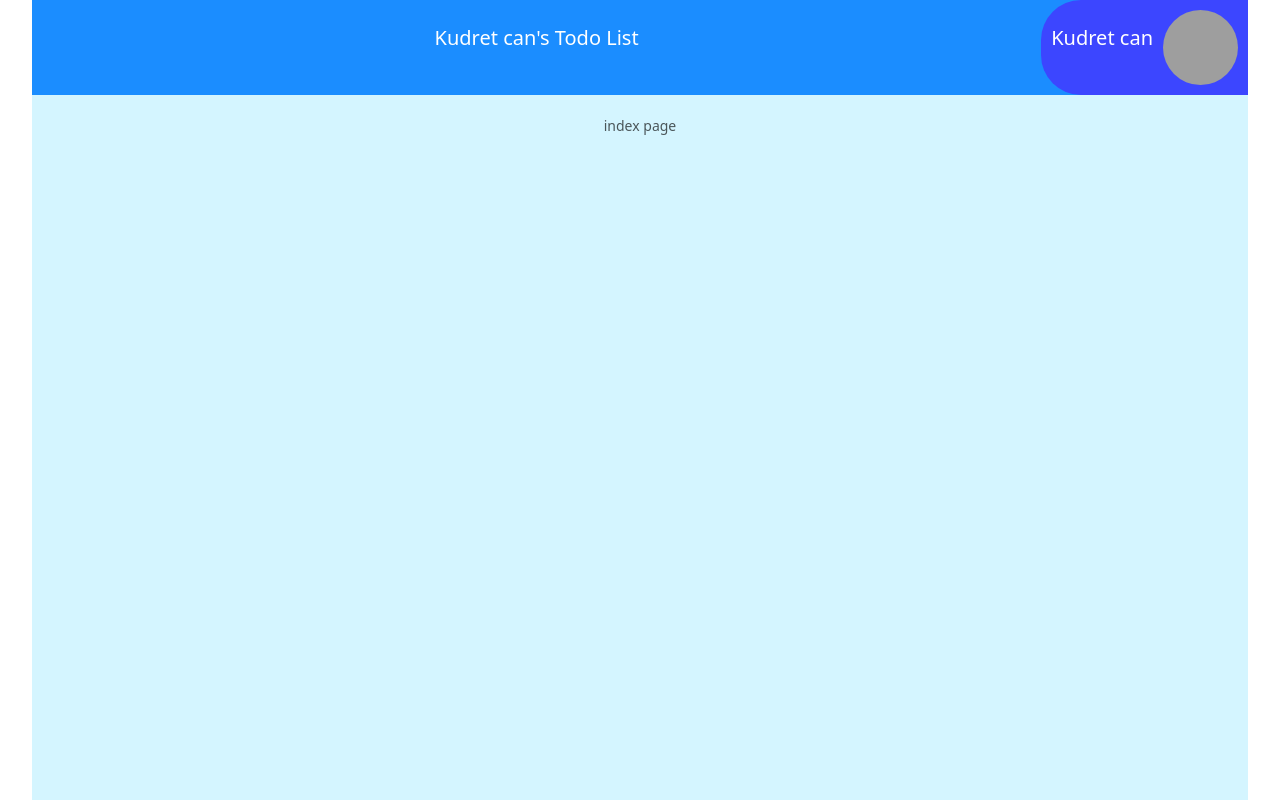
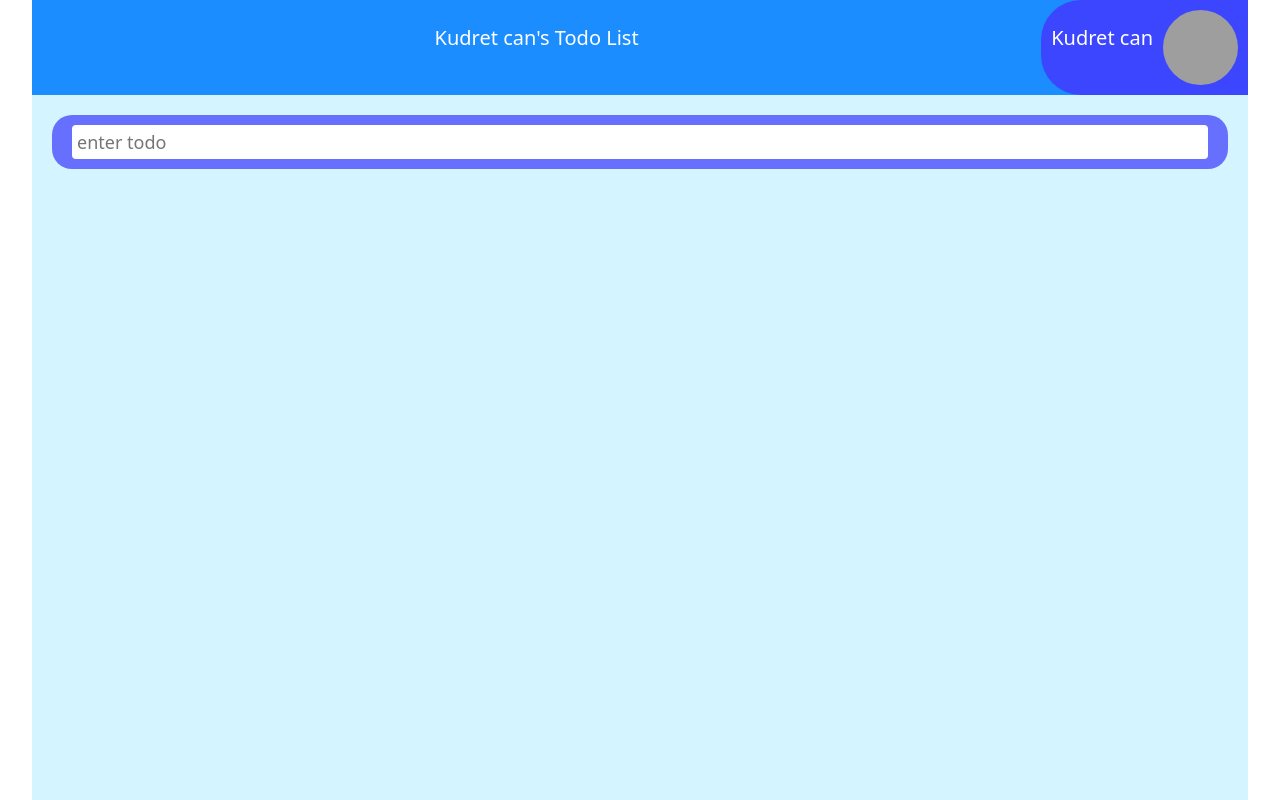
Before and after one commit to kudretCanYlm/next-todo, a Next.js app: page / in a window 1280 px wide. Built offline with nearby package versions, Linux system fonts and the light colour scheme; grey boxes are pictures that could not be loaded.

Commit message:
added addTodoCard and it's function

```diff
--- a/pages/index.js
+++ b/pages/index.js
@@ -1,19 +1,25 @@
 import Head from 'next/head'
 import Image from 'next/image'
+import AddTodoCard from '../components/cards/add-todo-card'
 import Layout from '../components/layout'
 import styles from '../styles/Home.module.css'
 
 export default function Home() {
+
+  const getText = (text) => {
+    console.log(text);
+  }
+
   return (
     <div className={styles.container}>
       <Head>
-        <title>Create Next App</title>
+        <title>todo</title>
         <meta name="description" content="Generated by create next app" />
         <link rel="icon" href="/favicon.ico" />
       </Head>
 
-      <Layout>
-        index page
+      <Layout >
+        <AddTodoCard onClick={getText} />
       </Layout>
 
 
```
